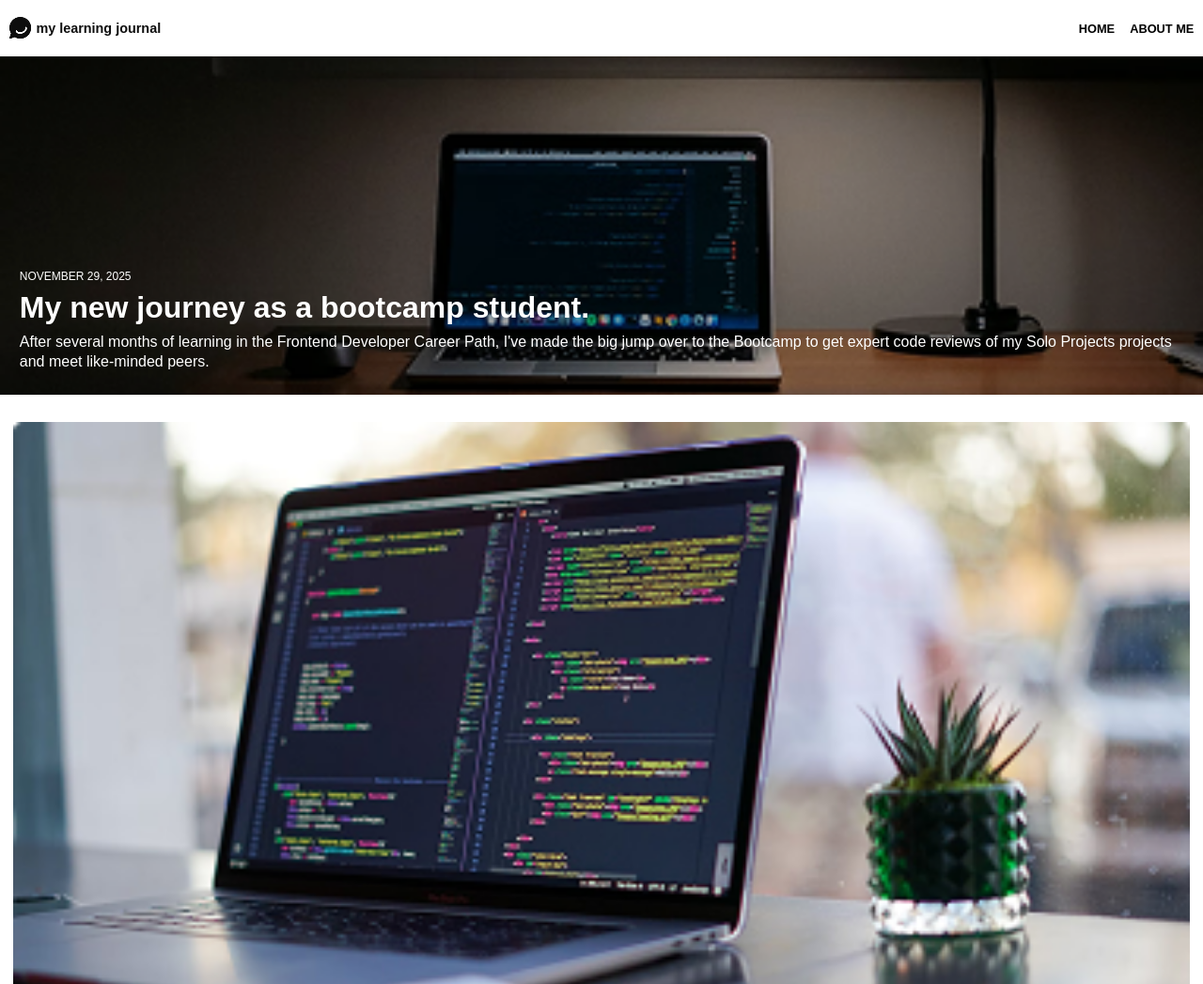
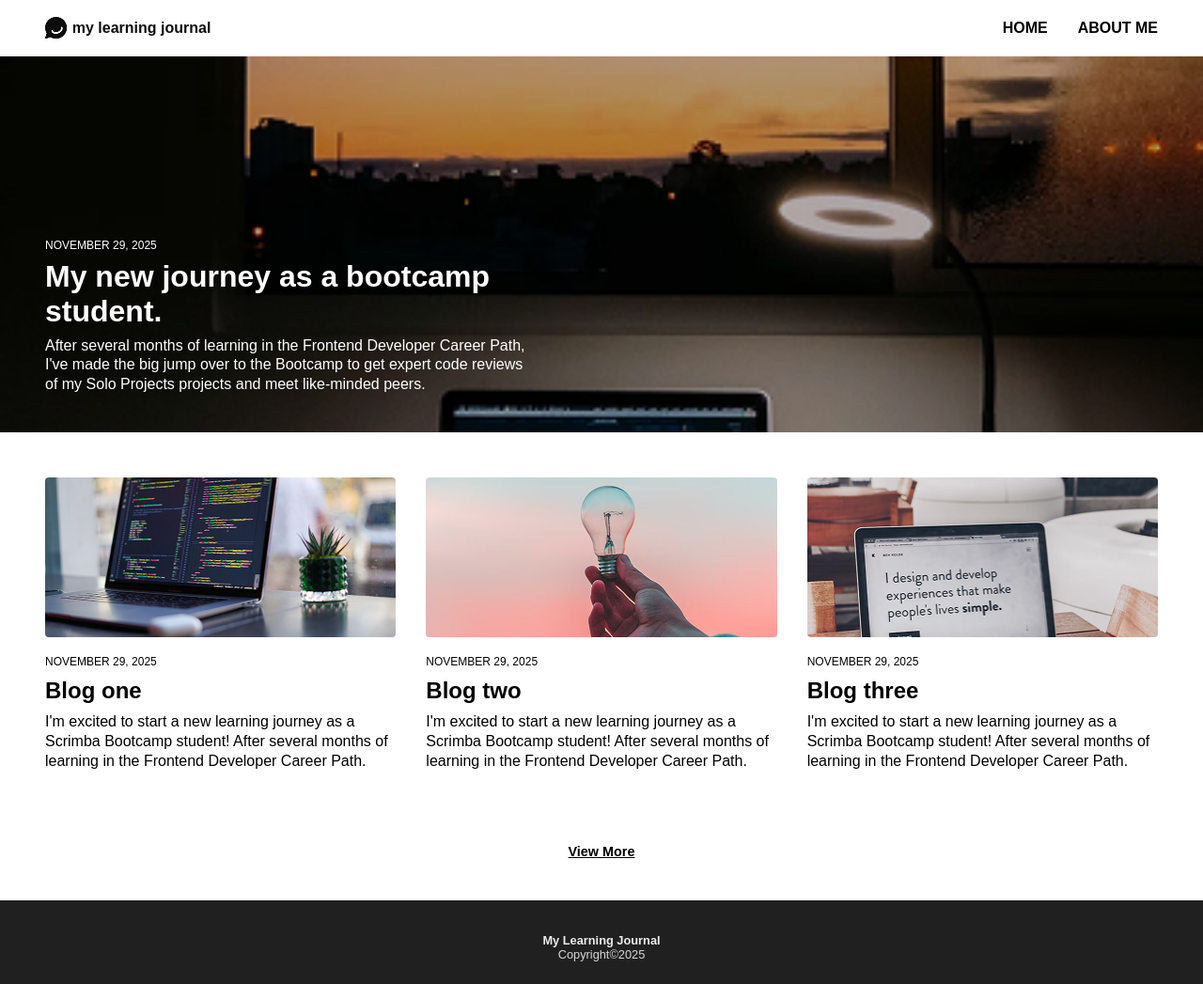
Before and after one commit to Ballastt/Learning-Journey-Blog-App---Mobile-Version-1, a website built with Vite: page index.html in a window 1280 px wide. Shown: the top 1047 px of the page at 94% size. Built offline with nearby package versions, Linux system fonts and the light colour scheme; a web font is replaced by a local one.

Commit message:
styling added for media query with min-width: 900px

```diff
--- a/css/style.css
+++ b/css/style.css
@@ -194,9 +194,46 @@ footer p {
 }
 
 @media (min-width: 900px) {
- /*  main {
+  .nav-left-corner {
+    padding: 1rem 0 1rem 3rem;
+  }
+
+  .nav-left-corner h4 {
+    font-size: 1rem;
+  }
+
+  .nav-right-corner {
+    gap: 2rem;
+    padding: 1rem 3rem 1rem 0;
+  }
+
+  .nav-right-corner a {
+    font-size: 1rem;
+  }
+
+  .hero,
+  .hero-content {
+    min-height: 400px;
+  }
+
+  .hero {
+    background-position: center top;
+  }
+
+  .hero-content {
+    padding: 2rem 3rem;
+    max-width: 620px;
+  }
+
+   main {
     grid-template-columns: repeat(3, 1fr);
     gap: 2rem;
-    padding: 2rem 2rem;
-  } */
+    padding: 3rem;
+  }
+
+  .grid-item img {
+    height: 170px;
+    object-fit: cover;
+    border-radius: 4px;
+  }
 }
```
